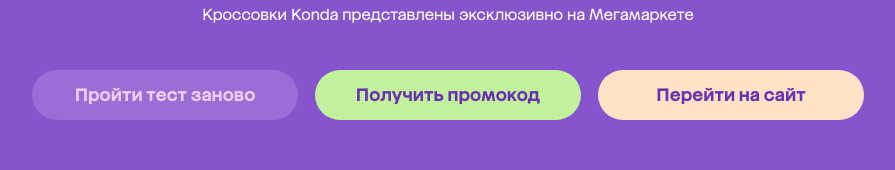
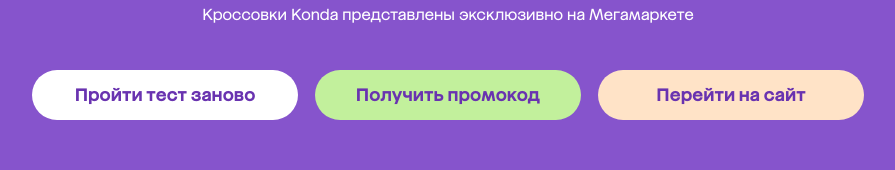
Before and after one commit to FlaxidHair/sber_quiz, a Vue app: page /Final in a window 1280 px wide. In both pictures the pointer is over the button "Пройти тест заново". Shown: the part 811-981 px from the top of the page, without its empty margins (192-1087 px from the left). Built offline with nearby package versions, Linux system fonts and the light colour scheme; a web font is replaced by a local one.

Commit message:
feat: add hover style for buttons

```diff
--- a/src/assets/components/_FinalPage.scss
+++ b/src/assets/components/_FinalPage.scss
@@ -53,14 +53,28 @@
   .retry {
     background-color: $secondary-color-opacity;
     color: $secondary-color;
+    transition: 0.5s all;
+  }
+  .retry:hover {
+    background-color: $white;
+    color: $button-text-color;
   }
   .promo {
     background-color: $button-color;
     color: $button-text-color;
+    transition: 0.5s all;
+  }
+
+  .promo:hover {
+    background-color: $white;
   }
   .site {
     background-color: #ffe3c7;
     color: $button-text-color;
+    transition: 0.5s all;
+  }
+  .site:hover {
+    background-color: $white;
   }
 }
 
--- a/src/pages/FinalPage.vue
+++ b/src/pages/FinalPage.vue
@@ -51,7 +51,6 @@
 
 function restart() {
   store.answers = []
-
   router.push('/')
 }
 
```
